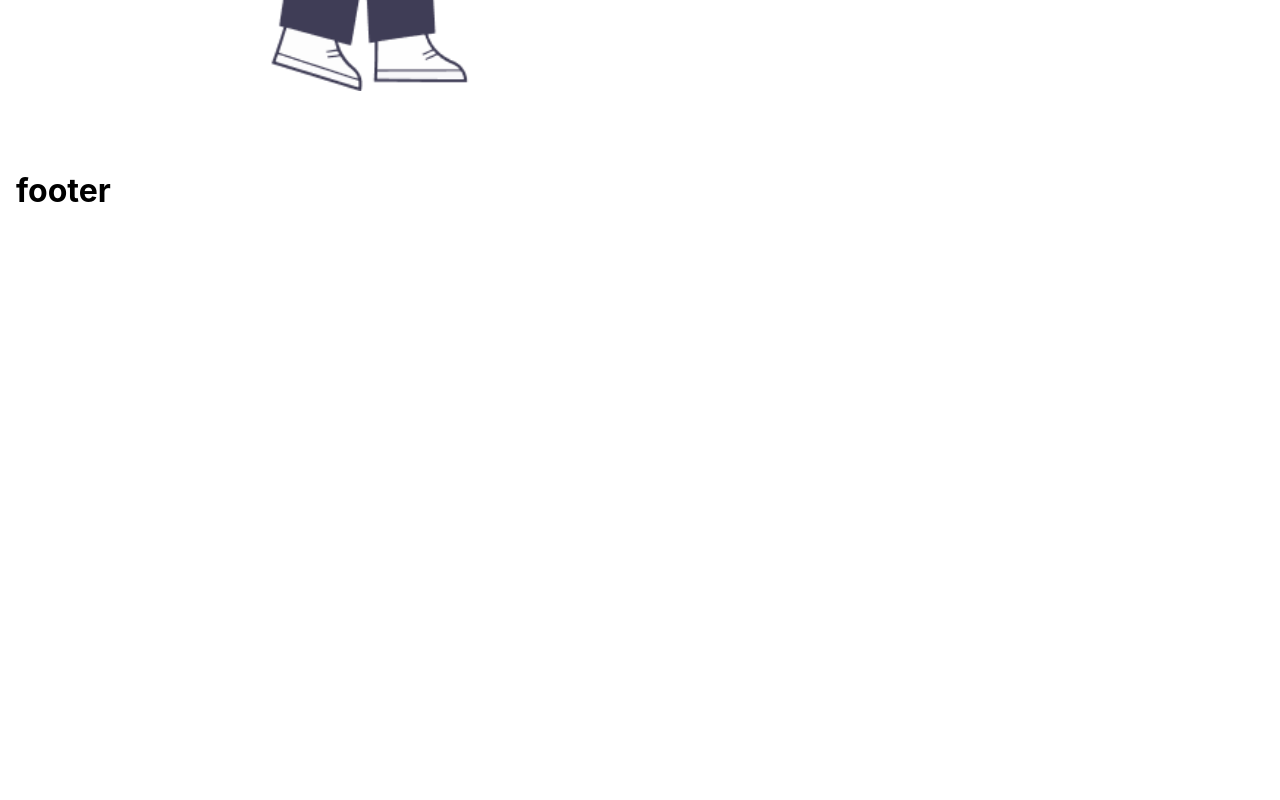
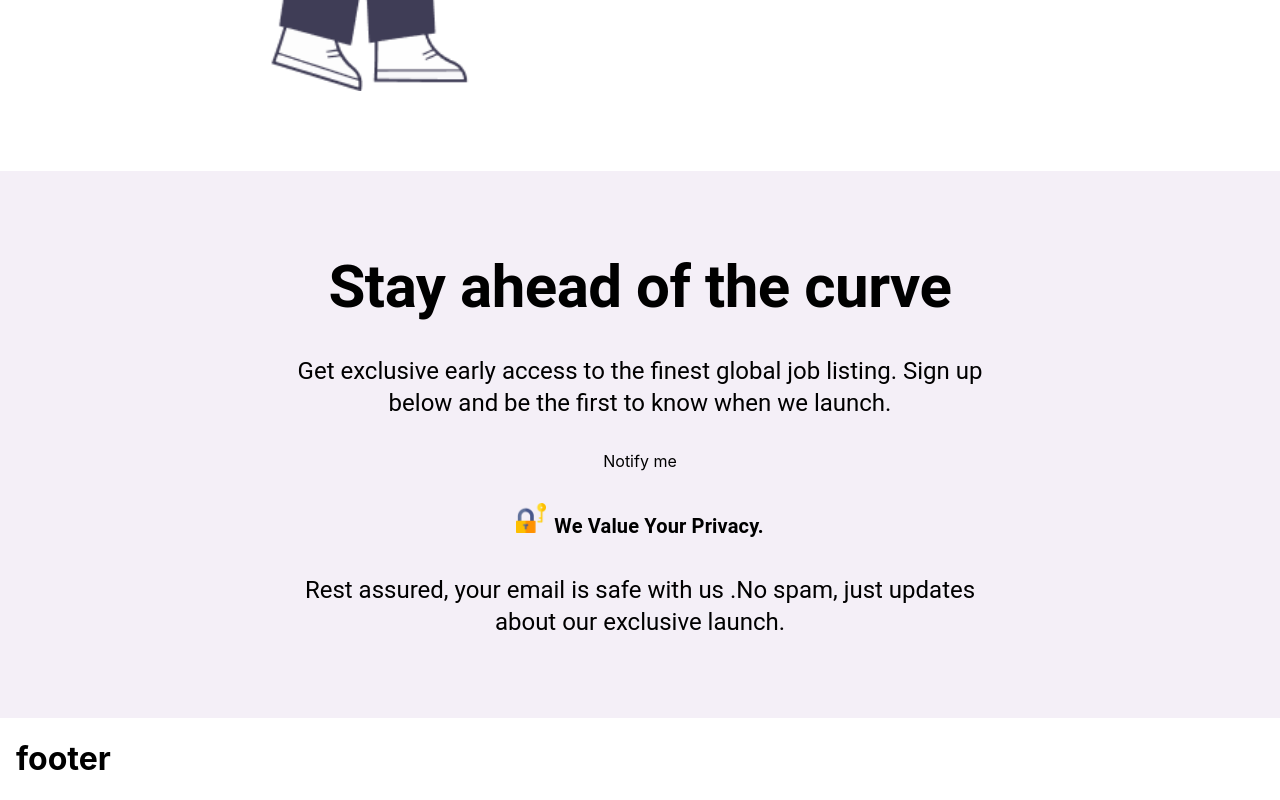
Before and after one commit to naimur61/g-fontend, a React (Create React App) app: page / in a window 1280 px wide. Shown: the part 1532-2332 px from the top of the page. Before the commit the page ends 1763 px from the top, so only its background shows below. Built offline with nearby package versions, Linux system fonts and the light colour scheme.

Commit message:
notify style done

```diff
--- a/src/App.js
+++ b/src/App.js
@@ -2,6 +2,7 @@ import { Box } from "@mui/material";
 import Header from "./components/Header";
 import Cover from "./components/Cover";
 import Footer from "./components/Footer";
+import NotifySection from "./components/NotifySection";
 
 function App() {
 	return (
@@ -14,6 +15,7 @@ function App() {
 		>
 			<Header />
 			<Cover />
+			<NotifySection />
 			<Footer />
 		</Box>
 	);
--- /dev/null
+++ b/src/components/NotifySection.js
@@ -0,0 +1,33 @@
+import { Box, Stack, Typography } from "@mui/material";
+import React from "react";
+import lock from "../assets/locked.png";
+
+const NotifySection = () => {
+	return (
+		<Box bgcolor="#F4EFF7" py="5rem" mx="-1rem">
+			<Box mx="auto" textAlign="center" maxWidth="700px">
+				<Typography variant="h2" fontWeight="bold">
+					Stay ahead of the curve
+				</Typography>
+
+				<Typography variant="h5" my="2rem">
+					Get exclusive early access to the finest global job listing. Sign up below and be the first to know
+					when we launch.
+				</Typography>
+				<Box>Notify me</Box>
+
+				<Stack direction="row" alignItems="baseline" spacing=".5rem" justifyContent="center" my="2rem">
+					<Box component="img" src={lock} alt="icon" width="30px" />
+					<Typography variant="h6" fontWeight="bold">
+						We Value Your Privacy.
+					</Typography>
+				</Stack>
+				<Typography variant="h5">
+					Rest assured, your email is safe with us .No spam, just updates about our exclusive launch.
+				</Typography>
+			</Box>
+		</Box>
+	);
+};
+
+export default NotifySection;
```
Also changed, not shown: src/assets/locked.png (added).
